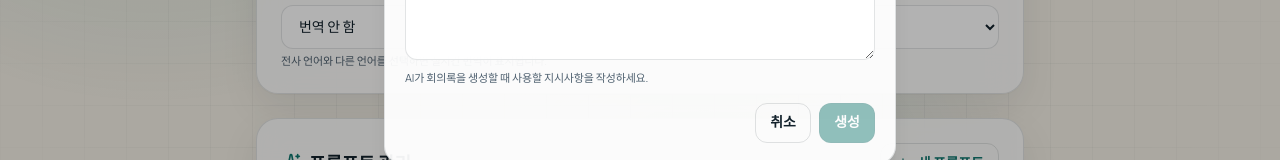
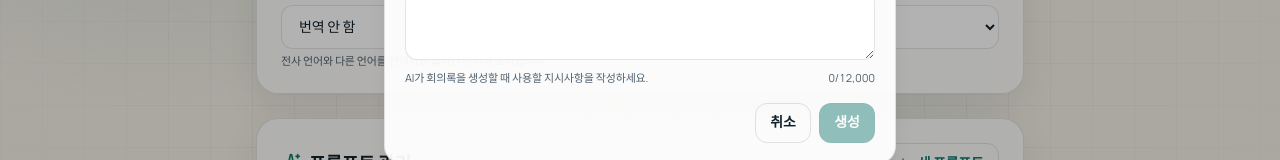
Before and after one commit to nangman-infra/nangman-note, a Next.js app in the folder frontend/: page /settings in a window 1280 px wide. Both pictures are taken after a click on the button "새 프롬프트". Shown: the part 483-643 px from the top of the page. Built offline with nearby package versions, Linux system fonts and the light colour scheme; no server answers; a small style sheet from the web is missing.

Commit message:
fix(frontend): 프롬프트 에디터 maxLength(12000) + 글자수 카운터 추가
- textarea maxLength={12000} (백엔드 DTO와 일치)
- 90% 초과 시 빨간색 카운터 표시

```diff
--- a/frontend/domains/prompt/components/PromptEditorDialog.tsx
+++ b/frontend/domains/prompt/components/PromptEditorDialog.tsx
@@ -2,6 +2,8 @@
 
 import { useState } from 'react';
 import { X } from 'lucide-react';
+
+const PROMPT_CONTENT_MAX_LENGTH = 12_000;
 
 interface PromptEditorDialogProps {
   open: boolean;
@@ -79,14 +81,26 @@ export function PromptEditorDialog({
             id="prompt-content"
             value={content}
             onChange={(e) => setContent(e.target.value)}
+            maxLength={PROMPT_CONTENT_MAX_LENGTH}
             placeholder={'# ROLE\n당신은...'}
             rows={10}
             className="input-shell w-full resize-y font-mono text-sm"
             disabled={isLoading}
           />
-          <p className="mt-1 text-[11px] text-muted">
-            AI가 회의록을 생성할 때 사용할 지시사항을 작성하세요.
-          </p>
+          <div className="mt-1 flex items-center justify-between">
+            <p className="text-[11px] text-muted">
+              AI가 회의록을 생성할 때 사용할 지시사항을 작성하세요.
+            </p>
+            <p
+              className={`text-[11px] tabular-nums ${
+                content.length > PROMPT_CONTENT_MAX_LENGTH * 0.9
+                  ? 'text-rose-500'
+                  : 'text-muted'
+              }`}
+            >
+              {content.length.toLocaleString()}/{PROMPT_CONTENT_MAX_LENGTH.toLocaleString()}
+            </p>
+          </div>
         </div>
 
         <div className="flex justify-end gap-2">
```
